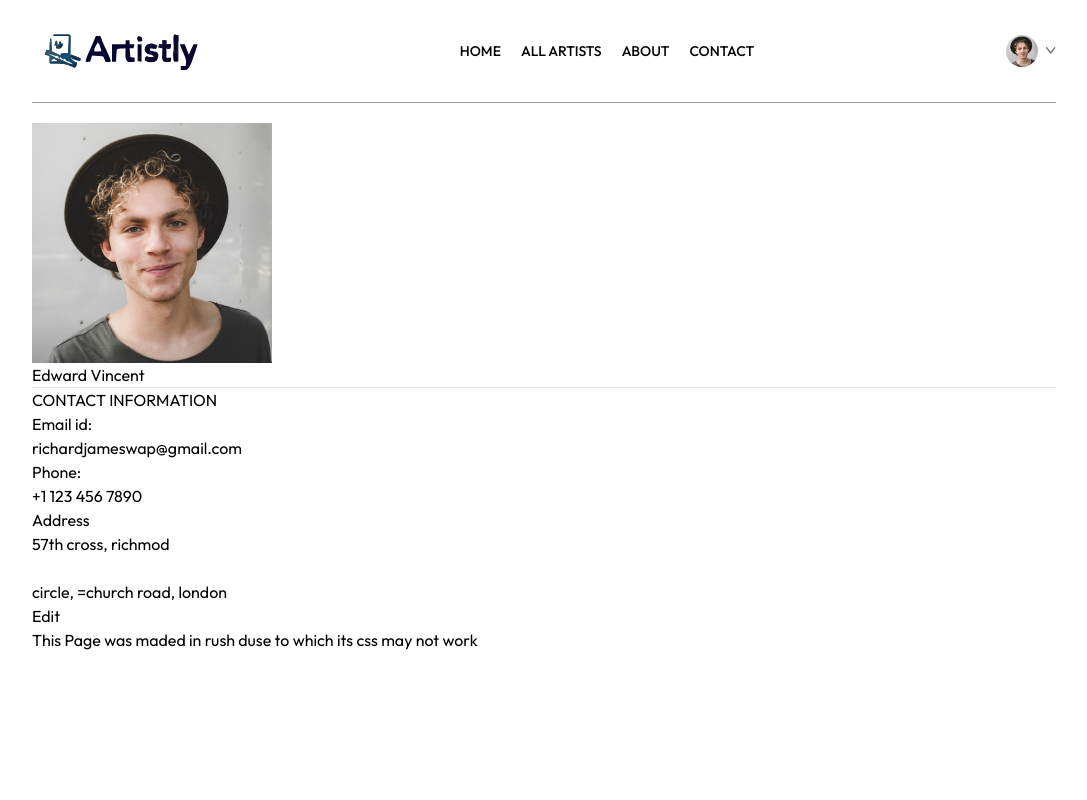
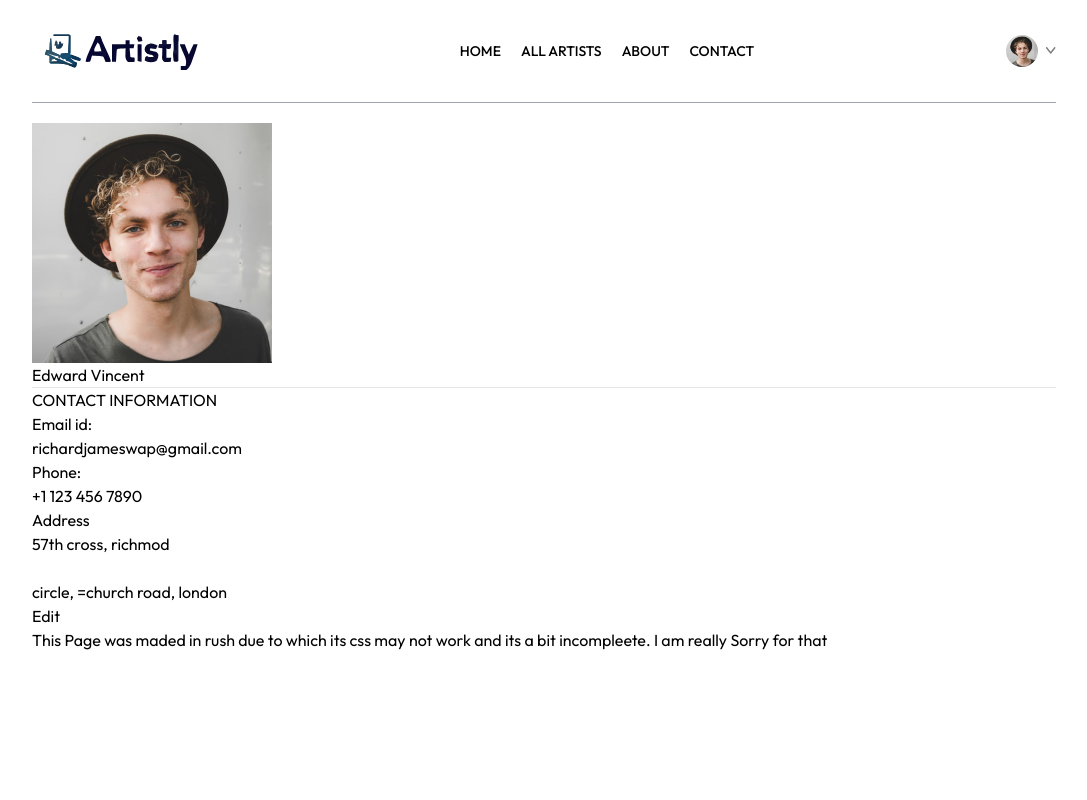
Before and after one commit to SuyogChavan2005/Artistly-Assignment-, a React (Vite) app: page /my-profile in a window 1280 px wide. Shown: the top 800 px of the page, without its empty margins (96-1183 px from the left). Built offline with nearby package versions, Linux system fonts and the light colour scheme.

Commit message:
Update MyProfile.jsx

```diff
--- a/src/pages/MyProfile.jsx
+++ b/src/pages/MyProfile.jsx
@@ -88,7 +88,7 @@ const MyProfile = () => {
           : <button onClick={()=>setIsEdit(true)}>Edit</button>
         }
       </div>
-      <div> <h1> This Page was maded in rush duse to which its css may not work </h1></div>
+      <div> <h1> This Page was maded in rush due to which its css may not work and its a bit incompleete. I am really Sorry for that </h1></div>
     </div>
   )
 }
```
